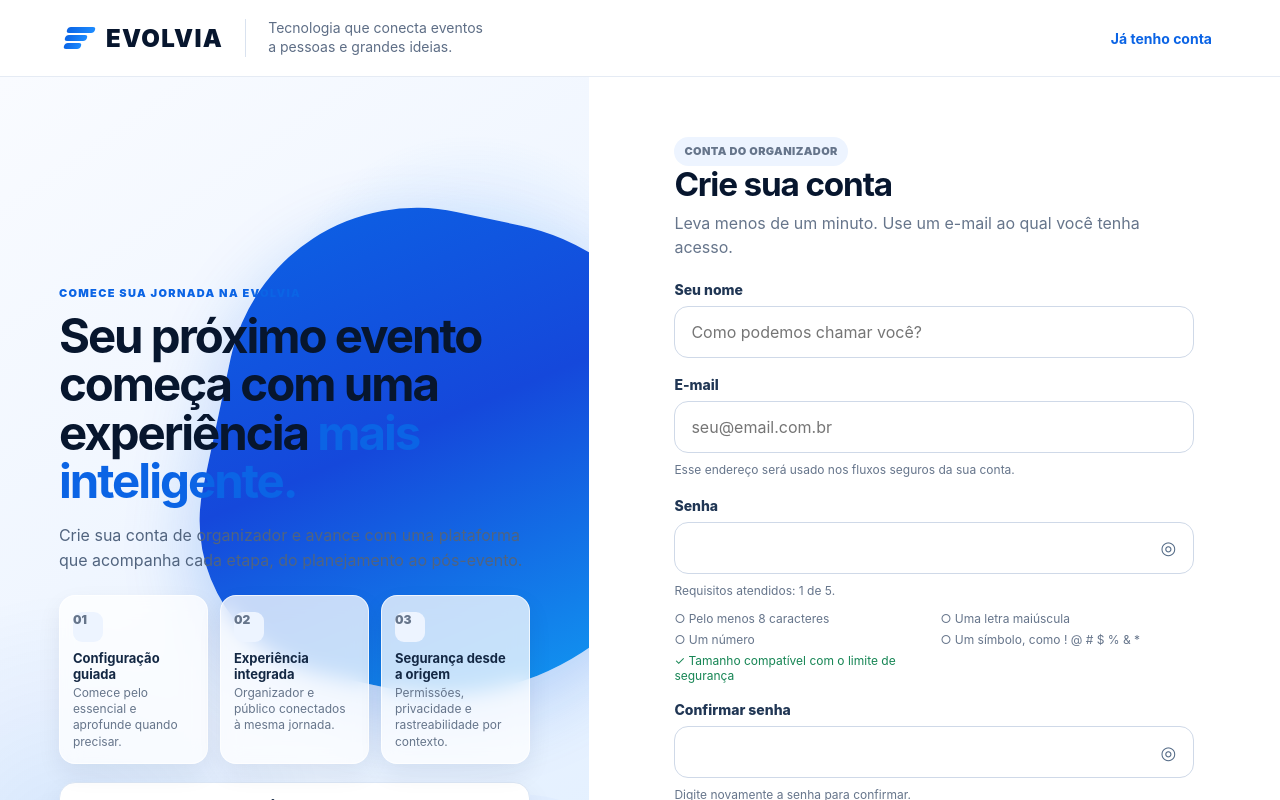
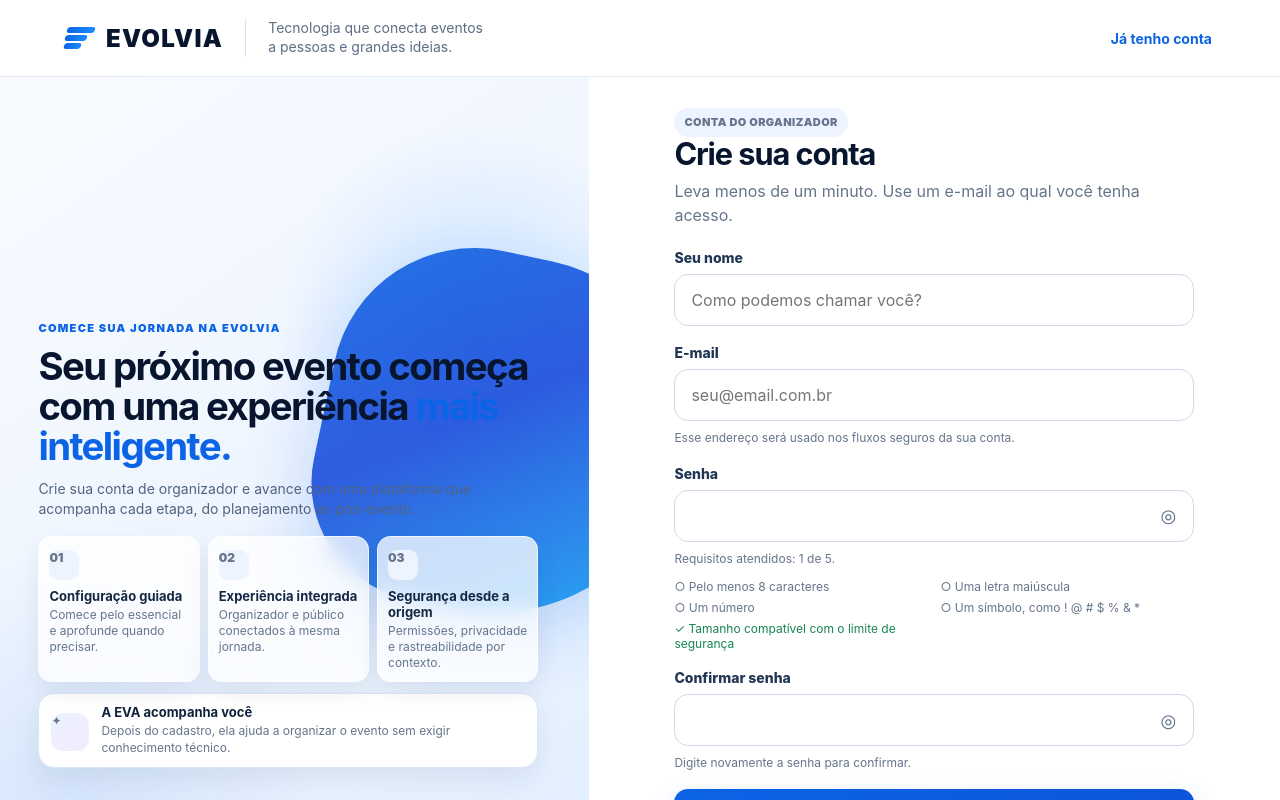
Before and after one commit to evolvia-tecnologia/evolvia-platform, a Next.js app in the folder apps/web/: page /cadastro in a window 1280 px wide. Shown: the top 800 px of the page. Built offline with nearby package versions, Linux system fonts and the light colour scheme.

Commit message:
fix(web): compactar autenticação em desktops baixos (#54)
Integra o ajuste visual para desktops baixos após CI #234 integralmente verde. Mantém mobile/tablet, API, schema, main e produção fora do escopo.

```diff
--- /dev/null
+++ b/apps/web/app/auth-compact.css
@@ -0,0 +1,114 @@
+@media (min-width: 1051px) and (max-height: 900px) {
+  section[aria-labelledby='auth-hero-title'],
+  section[aria-labelledby='cadastro-hero-title'] {
+    justify-content: center;
+    padding: 24px clamp(28px, 3vw, 46px);
+  }
+
+  section[aria-labelledby='auth-hero-title']::before,
+  section[aria-labelledby='cadastro-hero-title']::before {
+    width: min(29vw, 360px);
+    right: -16%;
+    top: 19%;
+    opacity: .88;
+  }
+
+  section[aria-labelledby='auth-hero-title']::after,
+  section[aria-labelledby='cadastro-hero-title']::after {
+    width: 38%;
+    height: 30%;
+    right: -10%;
+    bottom: -17%;
+    opacity: .72;
+  }
+
+  #auth-hero-title,
+  #cadastro-hero-title {
+    max-width: 500px;
+    font-size: clamp(32px, 3vw, 44px);
+    line-height: 1.04;
+  }
+
+  #auth-hero-title + p,
+  #cadastro-hero-title + p {
+    max-width: 470px;
+    margin: 12px 0 16px;
+    font-size: 14px;
+    line-height: 1.45;
+  }
+
+  section[aria-labelledby='auth-hero-title'] > [aria-label='Benefícios da Evolvia'],
+  section[aria-labelledby='cadastro-hero-title'] > [aria-label='Benefícios da Evolvia'] {
+    max-width: 500px;
+    gap: 8px;
+  }
+
+  section[aria-labelledby='auth-hero-title'] > [aria-label='Benefícios da Evolvia'] > div,
+  section[aria-labelledby='cadastro-hero-title'] > [aria-label='Benefícios da Evolvia'] > div {
+    min-height: 70px;
+    padding: 10px;
+    border-radius: 14px;
+  }
+
+  section[aria-labelledby='auth-hero-title'] > div:last-child,
+  section[aria-labelledby='cadastro-hero-title'] > div:last-child {
+    max-width: 500px;
+    margin-top: 11px;
+    padding: 10px 12px;
+  }
+
+  section[aria-labelledby='login-title'],
+  section[aria-labelledby='cadastro-title'] {
+    padding: 22px clamp(30px, 3.6vw, 48px);
+  }
+
+  #login-title,
+  #cadastro-title {
+    font-size: clamp(29px, 2.4vw, 34px);
+  }
+}
+
+@media (min-width: 1051px) and (max-height: 760px) {
+  section[aria-labelledby='auth-hero-title'],
+  section[aria-labelledby='cadastro-hero-title'] {
+    padding-top: 18px;
+    padding-bottom: 18px;
+  }
+
+  section[aria-labelledby='auth-hero-title']::before,
+  section[aria-labelledby='cadastro-hero-title']::before {
+    width: min(27vw, 330px);
+    top: 21%;
+    right: -15%;
+  }
+
+  #auth-hero-title,
+  #cadastro-hero-title {
+    max-width: 470px;
+    font-size: clamp(30px, 2.75vw, 40px);
+  }
+
+  #auth-hero-title + p,
+  #cadastro-hero-title + p {
+    margin: 10px 0 12px;
+    font-size: 13.5px;
+  }
+
+  section[aria-labelledby='auth-hero-title'] > [aria-label='Benefícios da Evolvia'] > div,
+  section[aria-labelledby='cadastro-hero-title'] > [aria-label='Benefícios da Evolvia'] > div {
+    min-height: 62px;
+    padding: 8px 10px;
+  }
+
+  section[aria-labelledby='auth-hero-title'] > div:last-child,
+  section[aria-labelledby='cadastro-hero-title'] > div:last-child {
+    margin-top: 8px;
+    padding: 9px 11px;
+  }
+
+  section[aria-labelledby='login-title'],
+  section[aria-labelledby='cadastro-title'] {
+    padding-top: 18px;
+    padding-bottom: 18px;
+  }
+}
--- a/apps/web/app/layout.tsx
+++ b/apps/web/app/layout.tsx
@@ -1,5 +1,6 @@
 import type { Metadata } from 'next';
 import './globals.css';
+import './auth-compact.css';
 
 export const metadata: Metadata = {
   applicationName: 'Evolvia',
```
